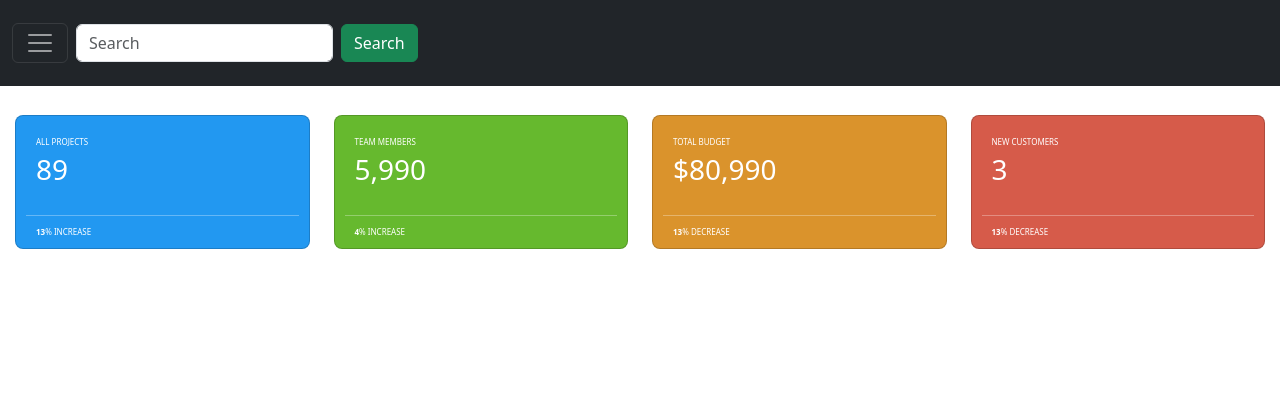
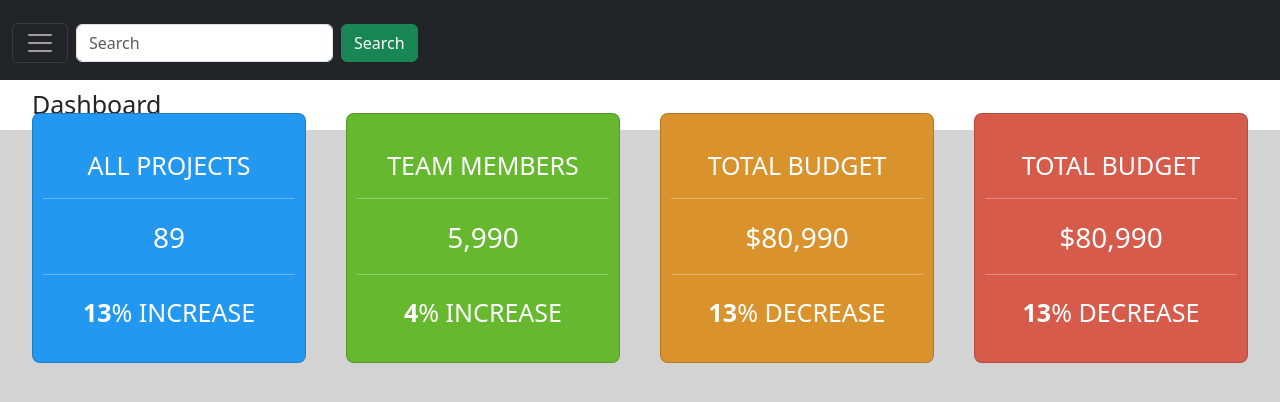
Before and after one commit to mirianthis/Gym-Management-System, an Angular app: page /dashboard in a window 1280 px wide. Shown: the top 402 px of the page. Built offline with nearby package versions, Linux system fonts and the light colour scheme.

Commit message:
Dashboard updates

```diff
--- a/src/app/app.routes.ts
+++ b/src/app/app.routes.ts
@@ -27,6 +27,16 @@ export const routes: Routes = [
         path: 'employee',
         component: EmployeeComponent,
         title: 'Employee'
+      },
+      {
+        path: 'home',
+        component: EmployeeComponent,
+        title: 'Home'
+      },
+      {
+        path: 'settings',
+        component: EmployeeComponent,
+        title: 'Settings'
       }
     ]
   }
--- a/src/app/pages/dashboard/dashboard.component.css
+++ b/src/app/pages/dashboard/dashboard.component.css
@@ -1,37 +1,34 @@
+.header {
+	height: 50px;
+	display: flex;
+	justify-content: flex-start;
+	align-items: center;
+}
+
+.header-text {
+	font-size: 25px;
+	margin-left: 20px;
+}
+
+.bg-gray {
+	background-color: lightgray;
+}
+
+.cards {
+	display: flex;
+	justify-content: center;
+	align-items: center;
+	height: 30vh;
+}
+
 .card {
+	height: 250px;
 	border-radius: 8px;
 	color: white;
 	padding: 10px;
 	position: relative;
-
-	.zmdi {
-		color: white;
-		font-size: 28px;
-		opacity: 0.3;
-		position: absolute;
-		right: 13px;
-		top: 13px;
-	}
-
-	.stat {
-		border-top: 1px solid rgba(255, 255, 255, 0.3);
-		font-size: 8px;
-		margin-top: 25px;
-		padding: 10px 10px 0;
-		text-transform: uppercase;
-	}
-
-	.title {
-		display: inline-block;
-		font-size: 8px;
-		padding: 10px 10px 0;
-		text-transform: uppercase;
-	}
-
-	.value {
-		font-size: 28px;
-		padding: 0 10px;
-	}
+	margin-left: 20px;
+	margin-right: 20px;
 
 	&.blue {
 		background-color: #2298F1;
@@ -49,3 +46,51 @@
 		background-color: #D65B4A;
 	}
 }
+
+.stat {
+	display: flex;
+	justify-content: center;
+	align-items: center;
+	border-top: 1px solid rgba(255, 255, 255, 0.3);
+	font-size: 25px;
+	text-transform: uppercase;
+	height: 33%;
+}
+
+.title {
+	display: flex;
+	justify-content: center;
+	align-items: center;
+	font-size: 25px;
+	padding: 10px 10px 0;
+	text-transform: uppercase;
+	border-bottom: 1px solid rgba(255, 255, 255, 0.3);
+	height: 33%;
+}
+
+.value {
+	display: flex;
+	justify-content: center;
+	align-items: center;
+	font-size: 28px;
+	height: 33%;
+}
+
+.charts {
+	height: calc(70vh - 50px - 80px);
+	width: 100%;
+	display: flex;
+	justify-content: center;
+	align-items: center;
+}
+
+.new-members-chart {
+	display: flex;
+	justify-content: center;
+	align-items: center;
+}
+.revenue-chart {
+	display: flex;
+	justify-content: center;
+	align-items: center;
+}
--- a/src/app/pages/dashboard/dashboard.component.html
+++ b/src/app/pages/dashboard/dashboard.component.html
@@ -1,8 +1,14 @@
+<div class="container-fluid">
   <div class="row">
+    <div class="header">
+      <span class="header-text">Dashboard</span>
+    </div>
+  </div>
+  <div class="row bg-gray">
+    <div class="cards">
       <div class="col-12 col-md-6 col-lg-4 col-xl-3 mb-4">
         <div class="card blue">
           <div class="title">all projects</div>
-      <i class="zmdi zmdi-upload"></i>
           <div class="value">89</div>
           <div class="stat"><b>13</b>% increase</div>
         </div>
@@ -10,7 +16,6 @@
       <div class="col-12 col-md-6 col-lg-4 col-xl-3 mb-4">
         <div class="card green">
           <div class="title">team members</div>
-      <i class="zmdi zmdi-upload"></i>
           <div class="value">5,990</div>
           <div class="stat"><b>4</b>% increase</div>
         </div>
@@ -18,17 +23,21 @@
       <div class="col-12 col-md-6 col-lg-4 col-xl-3 mb-4">
         <div class="card orange">
           <div class="title">total budget</div>
-      <i class="zmdi zmdi-download"></i>
           <div class="value">$80,990</div>
           <div class="stat"><b>13</b>% decrease</div>
         </div>
       </div>
       <div class="col-12 col-md-6 col-lg-4 col-xl-3 mb-4">
         <div class="card red">
-      <div class="title">new customers</div>
-      <i class="zmdi zmdi-download"></i>
-      <div class="value">3</div>
+          <div class="title">total budget</div>
+          <div class="value">$80,990</div>
           <div class="stat"><b>13</b>% decrease</div>
         </div>
       </div>
     </div>
+  </div>
+  <div class="row bg-gray">
+    <div class="charts">
+    </div>
+  </div>
+</div>
--- a/src/app/pages/dashboard/dashboard.component.ts
+++ b/src/app/pages/dashboard/dashboard.component.ts
@@ -1,4 +1,5 @@
 import { Component } from '@angular/core';
+import ApexCharts from 'apexcharts';
 
 @Component({
   selector: 'app-dashboard',
@@ -8,5 +9,35 @@ import { Component } from '@angular/core';
   styleUrl: './dashboard.component.css'
 })
 export class DashboardComponent {
+  public newMembersChart: any;
+  public revenueChart: any;
+  constructor() {
+    this.newMembersChart = {
+      // Data: Data to be displayed in the chart
+      data: [
+        { month: 'Jan', avgTemp: 2.3, iceCreamSales: 162000 },
+        { month: 'Mar', avgTemp: 6.3, iceCreamSales: 302000 },
+        { month: 'May', avgTemp: 16.2, iceCreamSales: 800000 },
+        { month: 'Jul', avgTemp: 22.8, iceCreamSales: 1254000 },
+        { month: 'Sep', avgTemp: 14.5, iceCreamSales: 950000 },
+        { month: 'Nov', avgTemp: 8.9, iceCreamSales: 200000 },
+      ],
+      // Series: Defines which chart type and data to use
+      series: [{ type: 'bar', xKey: 'month', yKey: 'iceCreamSales' }]
+    };
 
+    this.revenueChart = {
+      // Data: Data to be displayed in the chart
+      data: [
+        { month: 'Jan', avgTemp: 2.3, iceCreamSales: 162000 },
+        { month: 'Mar', avgTemp: 6.3, iceCreamSales: 302000 },
+        { month: 'May', avgTemp: 16.2, iceCreamSales: 800000 },
+        { month: 'Jul', avgTemp: 22.8, iceCreamSales: 1254000 },
+        { month: 'Sep', avgTemp: 14.5, iceCreamSales: 950000 },
+        { month: 'Nov', avgTemp: 8.9, iceCreamSales: 200000 },
+      ],
+      // Series: Defines which chart type and data to use
+      series: [{ type: 'line', xKey: 'month', yKey: 'iceCreamSales' }]
+    };
+  }
 }
--- a/src/app/pages/layout/layout.component.css
+++ b/src/app/pages/layout/layout.component.css
@@ -1,8 +1,7 @@
-  .main-content {
-    margin-top: 100px; /* Adjust based on navbar height */
-    padding: 15px;
-  }
-
   .offcanvas-body {
     overflow-y: auto;
   }
+
+  .navbar {
+    height: 80px;
+  }
--- a/src/app/pages/layout/layout.component.html
+++ b/src/app/pages/layout/layout.component.html
@@ -1,4 +1,4 @@
-<nav class="navbar navbar-dark bg-dark fixed-top">
+<nav class="navbar navbar-dark bg-dark">
   <div class="container-fluid">
     <div class="top-navbar d-flex align-items-center">
       <div class="d-flex align-items-center" id="navbarButtonAnchor">
```
Lines whose indentation alone changed are shown as unchanged.
